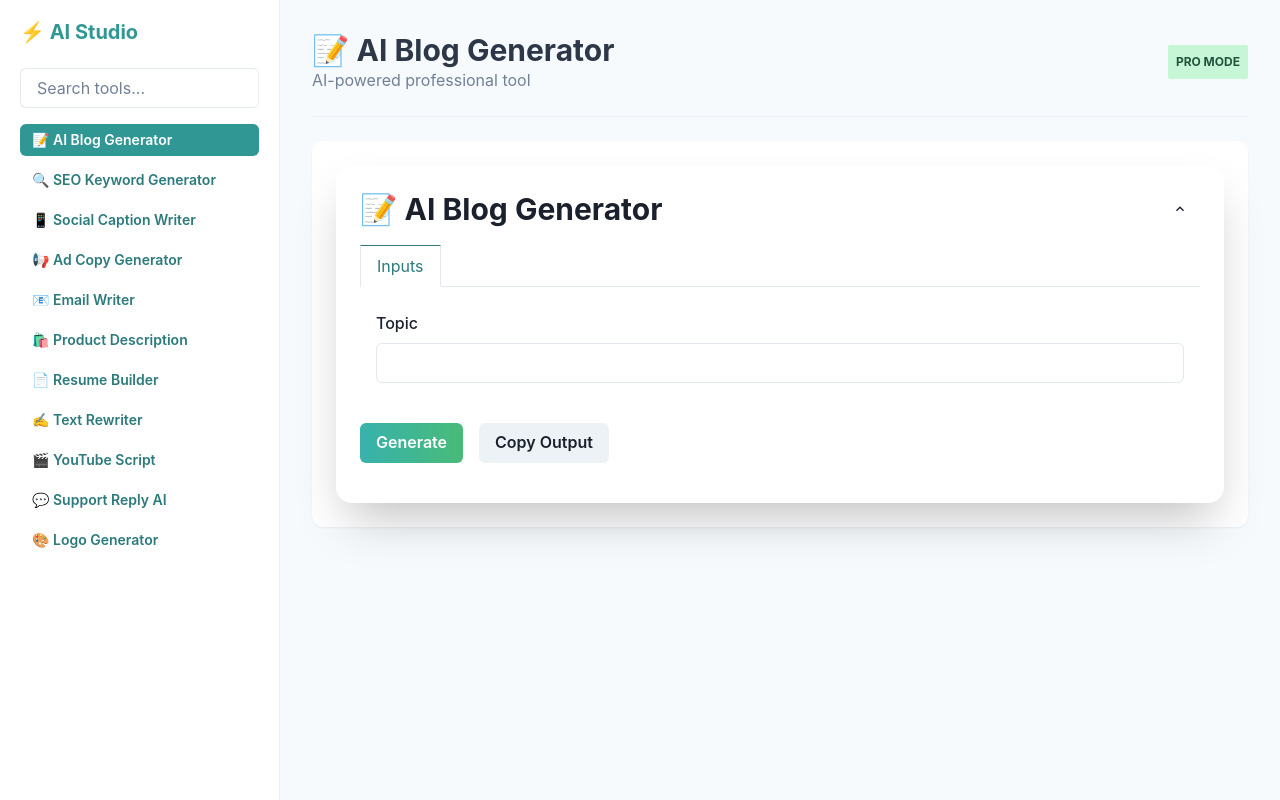
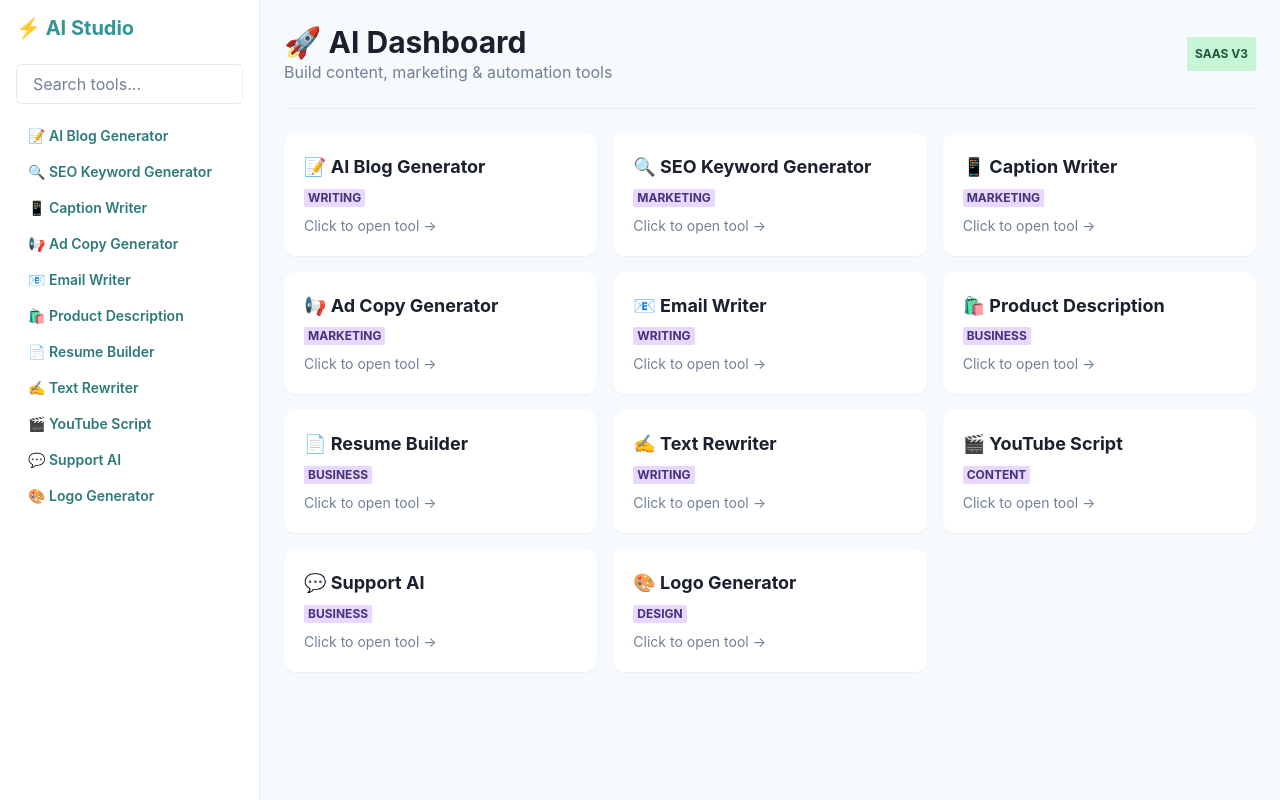
Before and after one commit to bilalali2010/new-multi-tool-suite, a Next.js app: page / in a window 1280 px wide. Built offline with nearby package versions, Linux system fonts and the light colour scheme.

Commit message:
Update page.jsx

```diff
--- a/app/page.jsx
+++ b/app/page.jsx
@@ -11,137 +11,111 @@ import {
   VStack,
   HStack,
   Divider,
+  SimpleGrid,
   Button,
-  SimpleGrid,
   Badge,
+  IconButton,
 } from "@chakra-ui/react";
+import { Search } from "lucide-react";
 
-// ==========================
-// 🚀 PRO TOOLS (same system)
-// ==========================
+// ============================
+// 🚀 TOOLS (UNCHANGED LOGIC)
+// ============================
 const tools = {
   blog: {
     title: "📝 AI Blog Generator",
     category: "Writing",
-    promptTemplate: "Write a {{length}} blog about {{topic}}",
-    fields: [
-      { label: "Topic", name: "topic", type: "text" },
-    ],
+    promptTemplate: "Write a blog about {{topic}}",
+    fields: [{ label: "Topic", name: "topic", type: "text" }],
   },
 
   seo: {
     title: "🔍 SEO Keyword Generator",
     category: "Marketing",
-    promptTemplate: "Generate {{count}} SEO keywords for {{topic}}",
-    fields: [
-      { label: "Topic", name: "topic", type: "text" },
-    ],
+    promptTemplate: "Generate SEO keywords for {{topic}}",
+    fields: [{ label: "Topic", name: "topic", type: "text" }],
   },
 
   caption: {
-    title: "📱 Social Caption Writer",
+    title: "📱 Caption Writer",
     category: "Marketing",
-    promptTemplate: "Generate captions for {{description}}",
-    fields: [
-      { label: "Post", name: "description", type: "text" },
-    ],
+    promptTemplate: "Write captions for {{description}}",
+    fields: [{ label: "Post", name: "description", type: "text" }],
   },
 
   adcopy: {
     title: "📢 Ad Copy Generator",
     category: "Marketing",
     promptTemplate: "Write ad copy for {{product}}",
-    fields: [
-      { label: "Product", name: "product", type: "text" },
-    ],
+    fields: [{ label: "Product", name: "product", type: "text" }],
   },
 
   email: {
     title: "📧 Email Writer",
     category: "Writing",
     promptTemplate: "Write email for {{purpose}}",
-    fields: [
-      { label: "Purpose", name: "purpose", type: "text" },
-    ],
+    fields: [{ label: "Purpose", name: "purpose", type: "text" }],
   },
 
   product: {
     title: "🛍️ Product Description",
     category: "Business",
-    promptTemplate: "Write product description for {{product}}",
-    fields: [
-      { label: "Product", name: "product", type: "text" },
-    ],
+    promptTemplate: "Describe {{product}}",
+    fields: [{ label: "Product", name: "product", type: "text" }],
   },
 
   resume: {
     title: "📄 Resume Builder",
     category: "Business",
-    promptTemplate: "Create resume for {{name}}",
-    fields: [
-      { label: "Name", name: "name", type: "text" },
-    ],
+    promptTemplate: "Build resume for {{name}}",
+    fields: [{ label: "Name", name: "name", type: "text" }],
   },
 
   rewriter: {
     title: "✍️ Text Rewriter",
     category: "Writing",
     promptTemplate: "Rewrite: {{text}}",
-    fields: [
-      { label: "Text", name: "text", type: "textarea" },
-    ],
+    fields: [{ label: "Text", name: "text", type: "textarea" }],
   },
 
   youtube: {
     title: "🎬 YouTube Script",
     category: "Content",
     promptTemplate: "Write YouTube script about {{topic}}",
-    fields: [
-      { label: "Topic", name: "topic", type: "text" },
-    ],
+    fields: [{ label: "Topic", name: "topic", type: "text" }],
   },
 
   support: {
-    title: "💬 Support Reply AI",
+    title: "💬 Support AI",
     category: "Business",
-    promptTemplate: "Reply to customer: {{issue}}",
-    fields: [
-      { label: "Issue", name: "issue", type: "textarea" },
-    ],
+    promptTemplate: "Reply to: {{issue}}",
+    fields: [{ label: "Issue", name: "issue", type: "textarea" }],
   },
 
   logo: {
     title: "🎨 Logo Generator",
     category: "Design",
-    promptTemplate: "Create logo idea for {{brandName}}",
-    fields: [
-      { label: "Brand", name: "brandName", type: "text" },
-    ],
+    promptTemplate: "Create logo for {{brandName}}",
+    fields: [{ label: "Brand", name: "brandName", type: "text" }],
   },
 };
 
 export default function Home() {
-  const [selectedTool, setSelectedTool] = useState("blog");
+  const [selectedTool, setSelectedTool] = useState(null);
   const [search, setSearch] = useState("");
 
-  const currentTool = tools[selectedTool];
-
-  // filter tools
-  const filteredTools = Object.keys(tools).filter((key) =>
-    tools[key].title.toLowerCase().includes(search.toLowerCase())
+  const filteredTools = Object.entries(tools).filter(([key, tool]) =>
+    tool.title.toLowerCase().includes(search.toLowerCase())
   );
 
+  const currentTool = selectedTool ? tools[selectedTool] : null;
+
   return (
-    <Flex minH="100vh" bg="gray.50">
+    <Flex h="100vh" bg="gray.50">
 
-      {/* ================= LEFT SIDEBAR ================= */}
-      <Box
-        w="280px"
-        bg="white"
-        borderRight="1px solid #eee"
-        p={5}
-      >
-        <Heading size="md" mb={6} color="teal.500">
+      {/* ================= SIDEBAR ================= */}
+      <Box w="260px" bg="white" borderRight="1px solid #eee" p={4}>
+        <Heading size="md" color="teal.500" mb={6}>
           ⚡ AI Studio
         </Heading>
 
@@ -152,57 +126,102 @@ export default function Home() {
           onChange={(e) => setSearch(e.target.value)}
         />
 
-        <VStack align="stretch" spacing={2}>
-          {filteredTools.map((key) => (
+        <VStack align="stretch" spacing={1}>
+          {Object.entries(tools).map(([key, tool]) => (
             <Button
               key={key}
+              size="sm"
               justifyContent="flex-start"
               variant={selectedTool === key ? "solid" : "ghost"}
               colorScheme="teal"
               onClick={() => setSelectedTool(key)}
-              size="sm"
             >
-              {tools[key].title}
+              {tool.title}
             </Button>
           ))}
         </VStack>
       </Box>
 
       {/* ================= MAIN AREA ================= */}
-      <Box flex="1" p={8}>
+      <Box flex="1" p={6} overflowY="auto">
 
         {/* HEADER */}
         <Flex justify="space-between" align="center" mb={6}>
           <Box>
-            <Heading size="lg" color="gray.700">
-              {currentTool.title}
+            <Heading size="lg">
+              {selectedTool ? currentTool.title : "🚀 AI Dashboard"}
             </Heading>
             <Text color="gray.500">
-              AI-powered professional tool
+              Build content, marketing & automation tools
             </Text>
           </Box>
 
           <Badge colorScheme="green" p={2}>
-            PRO MODE
+            SaaS v3
           </Badge>
         </Flex>
 
         <Divider mb={6} />
 
-        {/* TOOL UI */}
+        {/* ================= DASHBOARD VIEW ================= */}
+        {!selectedTool ? (
+          <>
+            <SimpleGrid columns={[1, 2, 3]} spacing={4}>
+              {filteredTools.map(([key, tool]) => (
+                <Box
+                  key={key}
+                  bg="white"
+                  p={5}
+                  borderRadius="xl"
+                  boxShadow="sm"
+                  cursor="pointer"
+                  transition="0.2s"
+                  _hover={{
+                    transform: "scale(1.03)",
+                    boxShadow: "lg",
+                  }}
+                  onClick={() => setSelectedTool(key)}
+                >
+                  <Text fontSize="lg" fontWeight="bold">
+                    {tool.title}
+                  </Text>
+
+                  <Badge mt={2} colorScheme="purple">
+                    {tool.category}
+                  </Badge>
+
+                  <Text fontSize="sm" mt={2} color="gray.500">
+                    Click to open tool →
+                  </Text>
+                </Box>
+              ))}
+            </SimpleGrid>
+          </>
+        ) : (
+          <>
+            {/* TOOL VIEW */}
             <Box
               bg="white"
               p={6}
               borderRadius="xl"
               boxShadow="sm"
             >
+              <Button
+                size="sm"
+                mb={4}
+                onClick={() => setSelectedTool(null)}
+              >
+                ← Back to Dashboard
+              </Button>
+
               <ToolUI
                 title={currentTool.title}
                 fields={currentTool.fields}
                 promptTemplate={currentTool.promptTemplate}
               />
             </Box>
-
+          </>
+        )}
       </Box>
     </Flex>
   );
```
Lines whose indentation alone changed are shown as unchanged.
